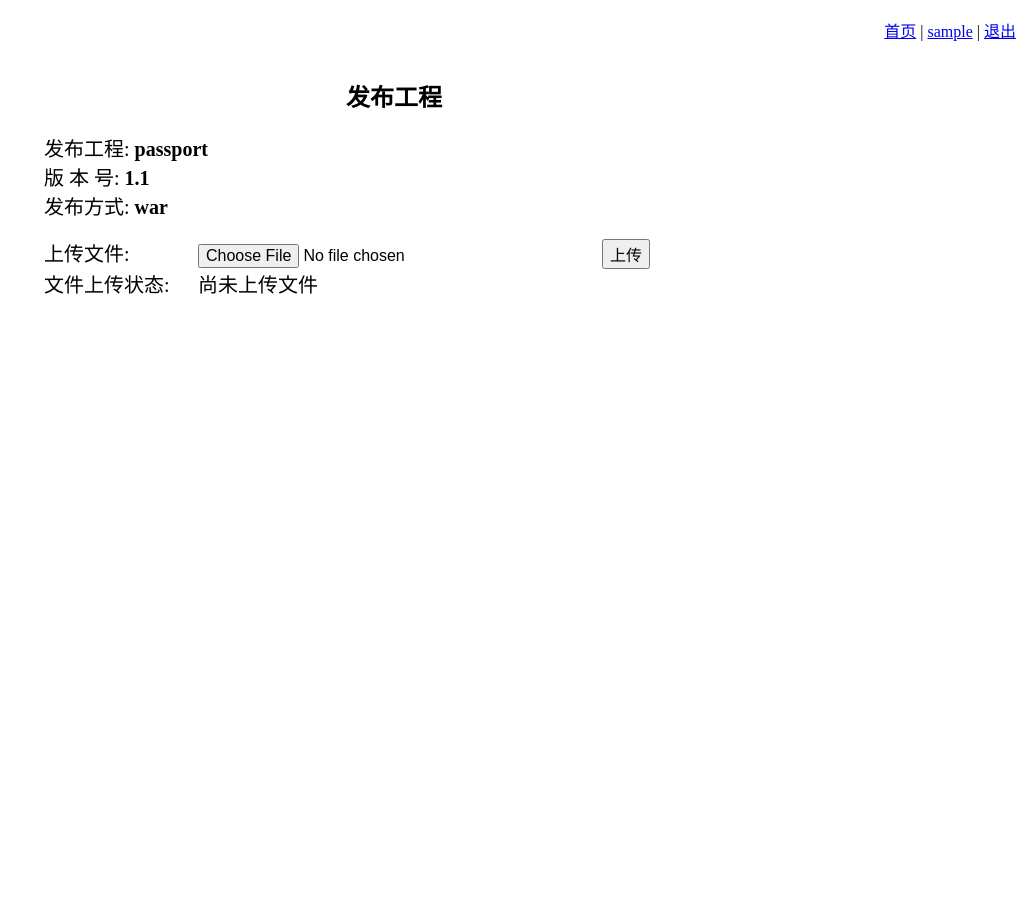
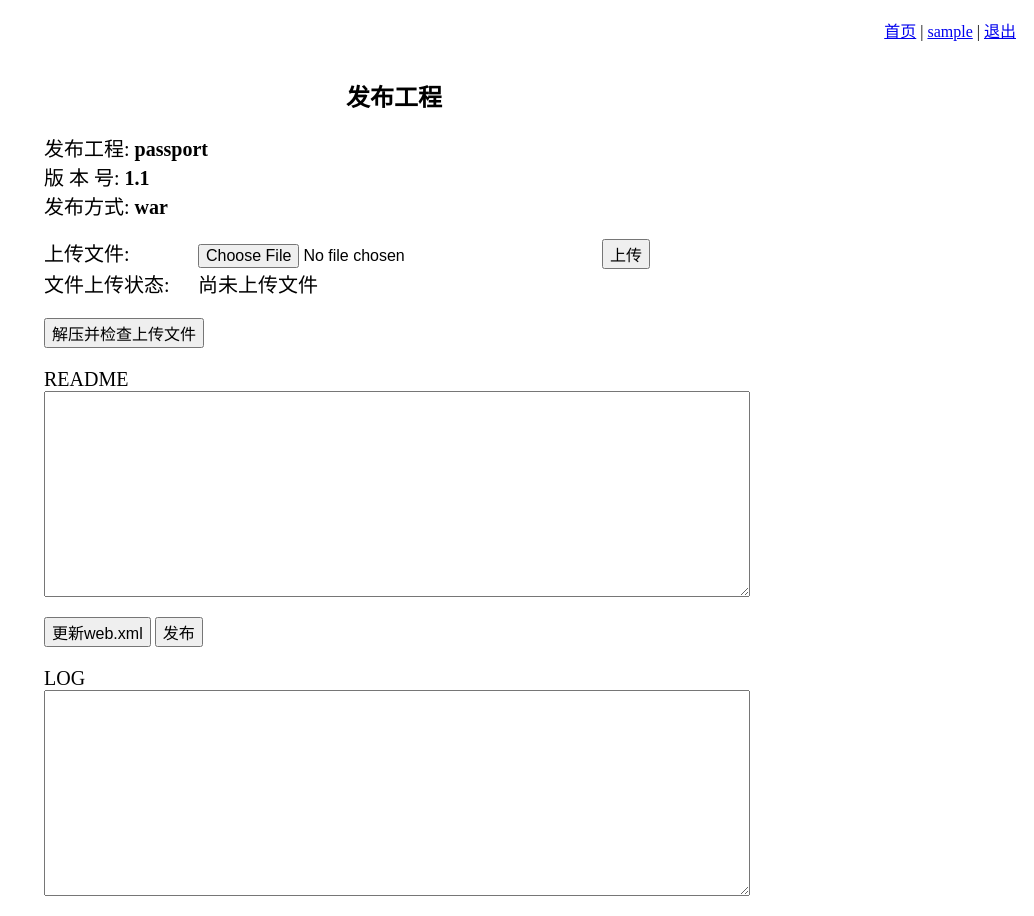
Before and after one commit to cash2one/asdeploy, a Django app: a page that uses deployment/templates/deploy_project_page.html in a window 1280 px wide. Shown: the whole page, without its empty margins (246-1280 px from the left). Before the commit the page ends 294 px from the top, so only its background shows below. Run offline with Django 3.2, Linux system fonts and the light colour scheme; the visitor is signed in with stand-in values (Sample User, id 1); parts of the project's set-up code (start-up, migrations or seed data) failed here and were passed over; some libraries are stand-ins or nearby versions.

Commit message:
20120511_1851 add more content to pages

```diff
--- a/deployment/templates/deploy_project_page.html
+++ b/deployment/templates/deploy_project_page.html
@@ -8,7 +8,20 @@
 	div.sect_wrap {
 		width: 700px;
 		text-align: left;
-		margin: 0px auto 50px;
+		margin: 0px auto 20px;
+	}
+	div.sect_wrap input {
+		font-size: 16px;
+	}
+	div.sect_wrap label {
+		display: inline-block;
+		width: 150px;
+		font-size: 20px;
+	}
+	div.sect_wrap textarea {
+		font-size: 20px;
+		width: 700px;
+		height: 200px;
 	}
 	ul.deploy_init_info {
 		list-style: none;
@@ -18,22 +31,14 @@
 		display: inline-block;
 		width: 300px;
 	}
-	div.upload_area {
-		_display: inline-block;
-	}
-	div.upload_area input {
-		font-size: 16px;
-	}
-	div.upload_area label{
-		display: inline-block;
-		width: 150px;
-		font-size: 20px;
-	}
 	div.upload_area .desc {
 		font-size: 20px;
 	}
 	#deployItemField {
 		width: 400px;
+	}
+	#uploadDetailWrap {
+		display: none;
 	}
 </style>
 {% endblock %}
@@ -76,6 +81,7 @@ $(function(){
 						$('#uploadResult').html('文件上传成功!').css({color: 'green'});
 						$('#uploadFilename').html('文  件  名: ' + data.filename).css({color: 'green'});;
 						$('#uploadFileSize').html('文件大小: ' + sizeStr).css({color: 'green'});
+						$('#uploadDetailWrap').show();
 					}else{
 						this.error(data, status)
 					}
@@ -84,8 +90,9 @@ $(function(){
 					$('#uploadResult')
 							.html('文件上传失败!')
 							.css({color: 'red'});
-						$('#uploadFilename').html('');
-						$('#uploadFilename').html('');
+					// $('#uploadFilename').html('');
+					// $('#uploadFilename').html('');
+					$('#uploadDetailWrap').hide();
 				}
 			})
 			return false;
@@ -114,16 +121,33 @@ $(function(){
 			<label>文件上传状态:</label>
 			<span class="desc" id="uploadResult">尚未上传文件</span>
 			<br/>
-			<label></label>
-			<span class="desc" id="uploadFilename"></span>
-			<br/>
-			<label></label>
-			<span class="desc" id="uploadFileSize"></span>
+			<div id="uploadDetailWrap">
+				<label></label>
+				<span class="desc" id="uploadFilename"></span>
+				<br/>
+				<label></label>
+				<span class="desc" id="uploadFileSize"></span>
+			</div>
 		</div>
 	</div>
-
 	<div class="sect_wrap">
-		<label></label>
+		<div class="check_area">
+			<input type="button" value="解压并检查上传文件"/>
+			<div style="padding-top: 20px;">
+				<label>README</label>
+				<br/>
+				<textarea id="readme_content"></textarea>
+			</div>
+			<div style="padding-top: 20px;">
+				<input type="button" value="更新web.xml"/>
+				<input type="button" value="发布"/>
+			</div>
+			<div style="padding-top: 20px;">
+				<label>LOG</label>
+				<br/>
+				<textarea id="log_content"></textarea>
+			</div>
+		</div>
 	</div>
 </div>
 {% endblock %}
```
Also changed, not shown: deployment/templates/registration/register_success.html (+12 -1 lines).
